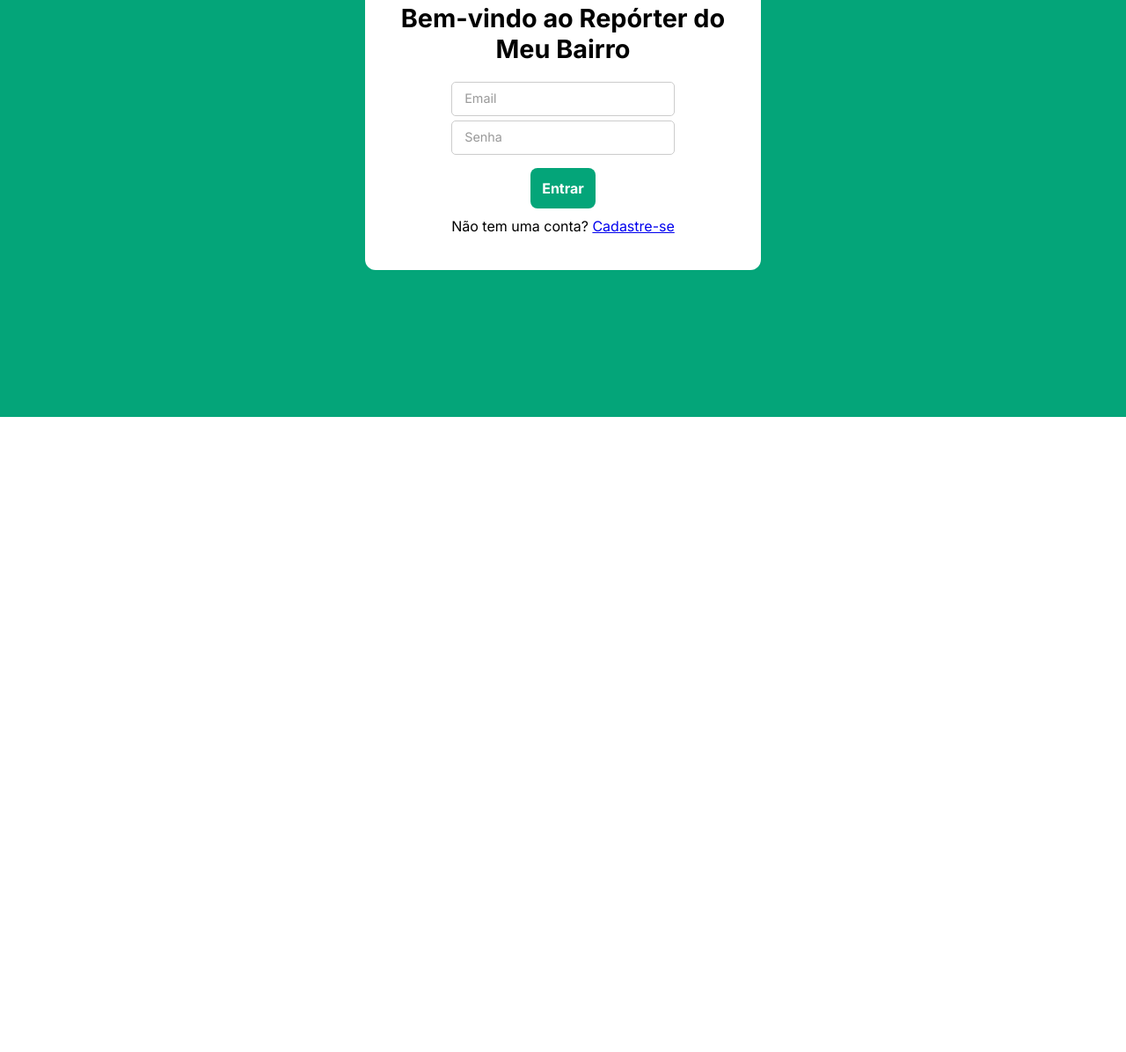
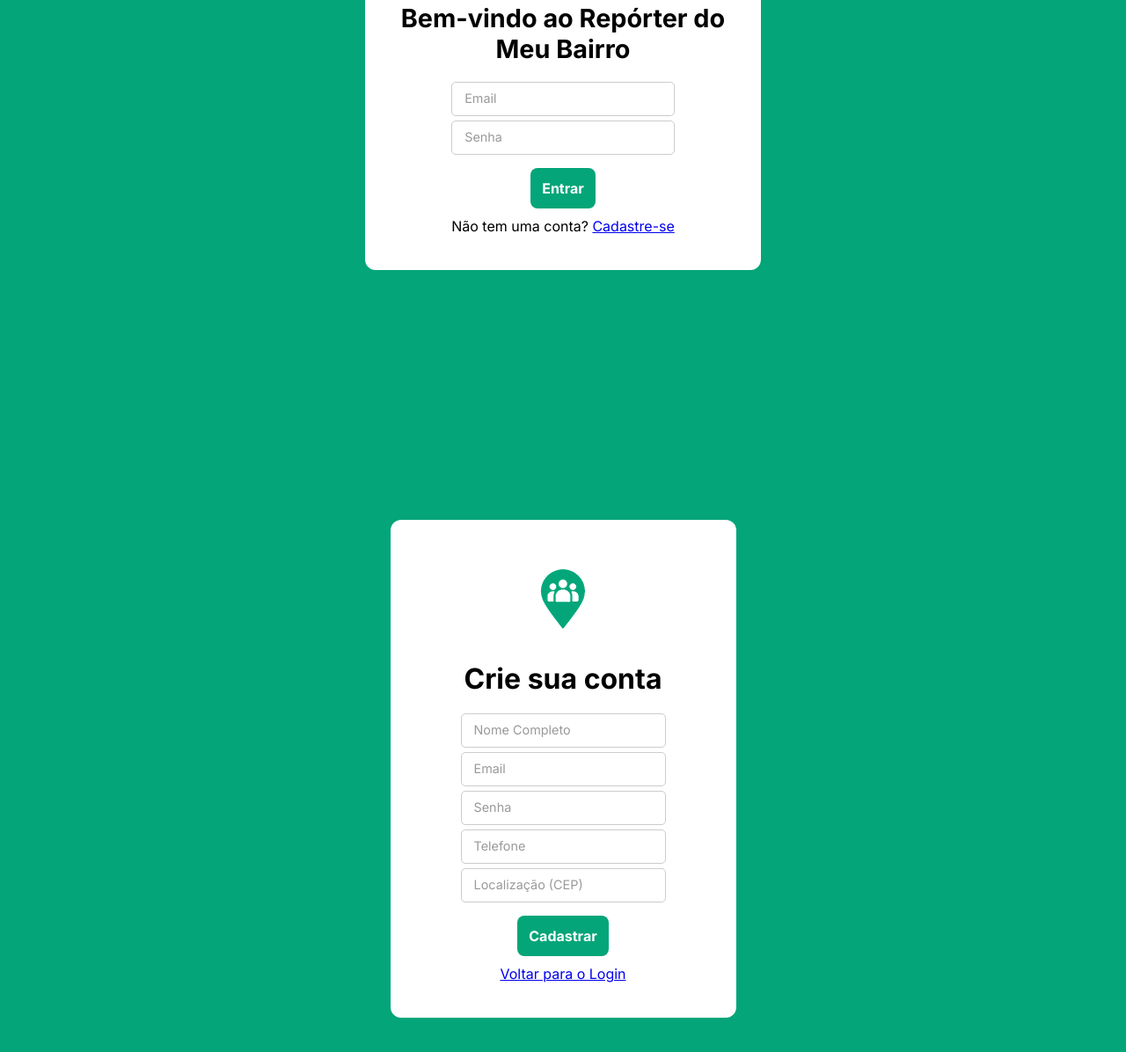
Before and after one commit to GuilhermeVianadeSouza/Projeto-Intregado-Senai, a plain HTML site: page frontend/index.html in a window 1280 px wide. Shown: the part 326-1522 px from the top of the page at 88% size. Before the commit the page ends 800 px from the top, so only its background shows below. Drawn offline with Linux system fonts and the light colour scheme.

Commit message:
ajeitando cadastro

```diff
--- a/frontend/style.css
+++ b/frontend/style.css
@@ -19,19 +19,22 @@
 }
 
 .cadastro-container {
-       background-color: #ffffff;
+       background-color: rgb(255, 255, 255);
+    max-width: 450px;
     display: flex;
     flex-direction: column;
     justify-content: center;
     align-items: center;
     text-align: center;
     border-radius: 12px;
-    padding: 50px 40px;
+    padding: 40px 80px;
 }
 
 #aba-cadastro {
-    background-color: #04A579;
+     background-color: #04A579;
     min-height: 100vh;
+    display: flex;
+    justify-content: center;
     align-items: center;
     padding: 20px;
 }
```
